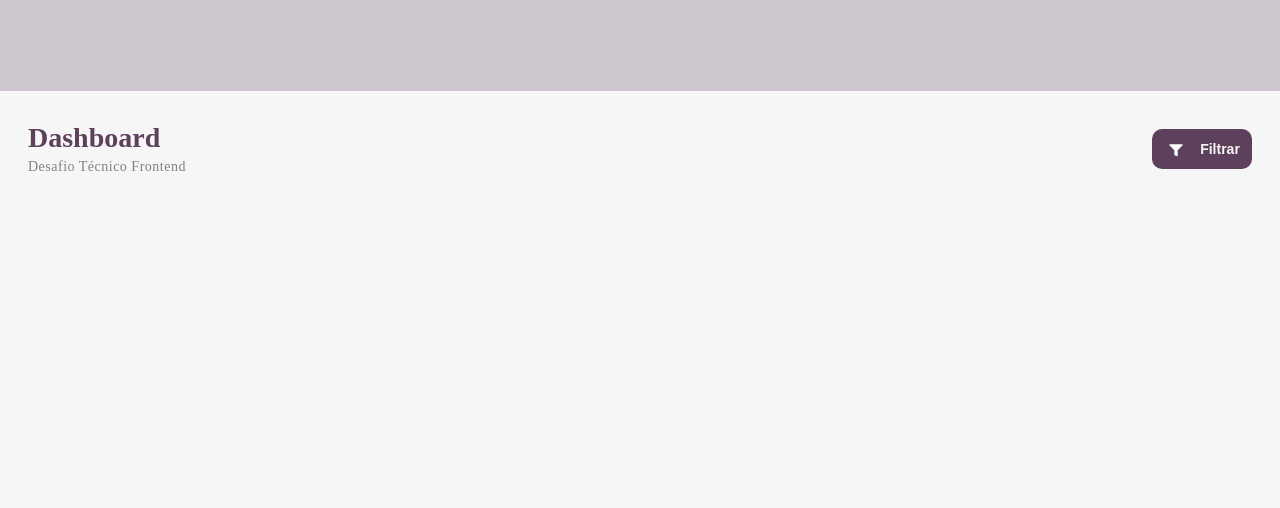
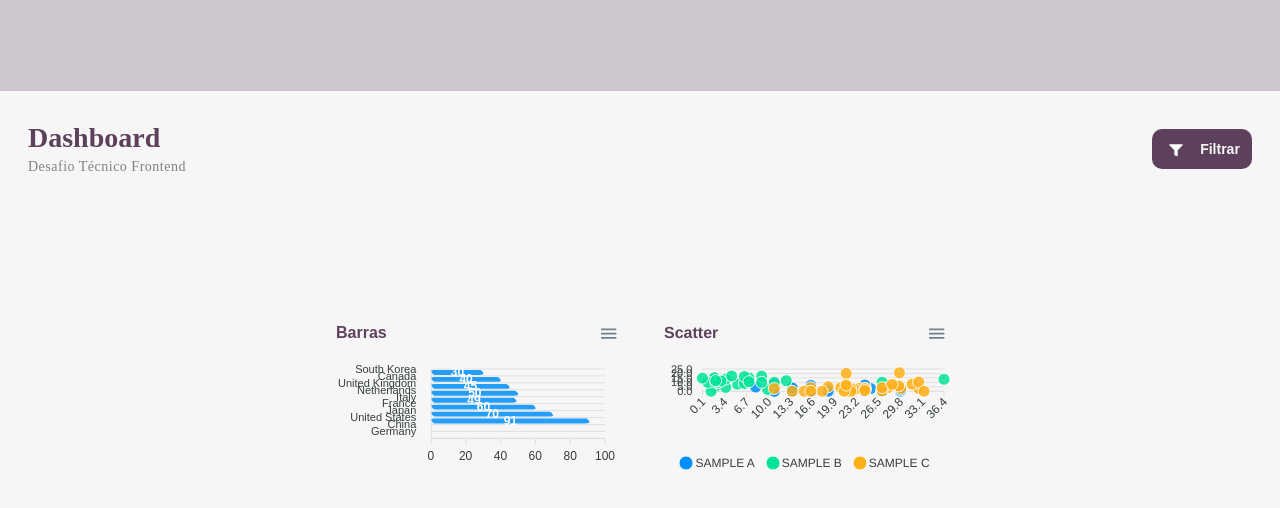
Before and after one commit to felipelouzeiro/dashboard, a React (Create React App) app: page / in a window 1280 px wide. Shown: the top 508 px of the page. Built offline with nearby package versions, Linux system fonts and the light colour scheme; a web font is replaced by a local one.

Commit message:
feat: inserindo os graficos na Dashboard

```diff
--- a/src/app/pages/dashboard/Dashboard.tsx
+++ b/src/app/pages/dashboard/Dashboard.tsx
@@ -1,4 +1,5 @@
 import { GlobalStyle } from '../../shared/theme/GlobalStyle.style'
+import { Graphics } from './components/graphics/Graphics'
 import { Header } from './components/header/Header'
 
 export const Dashboard = () => {
@@ -6,6 +7,7 @@ export const Dashboard = () => {
     <>
       <GlobalStyle />
       <Header />
+      <Graphics />
     </>
   )
 }
```
